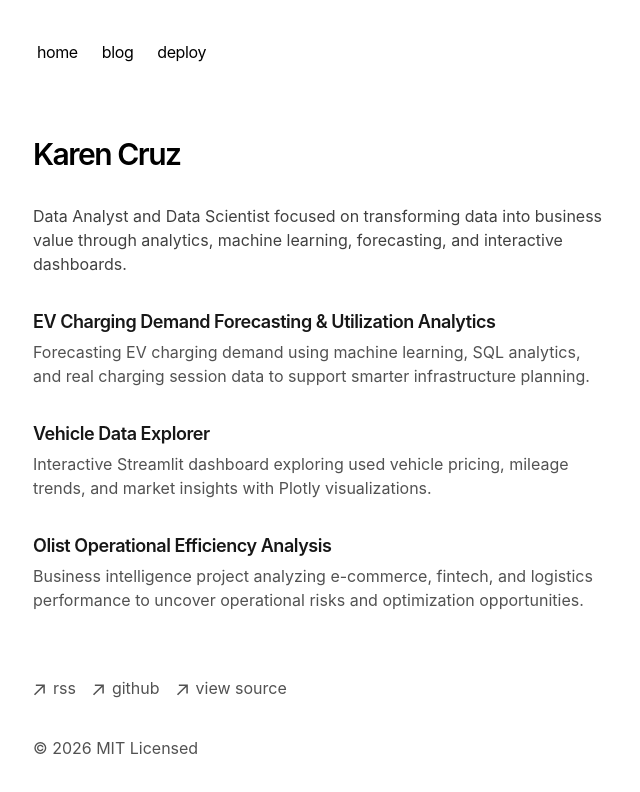
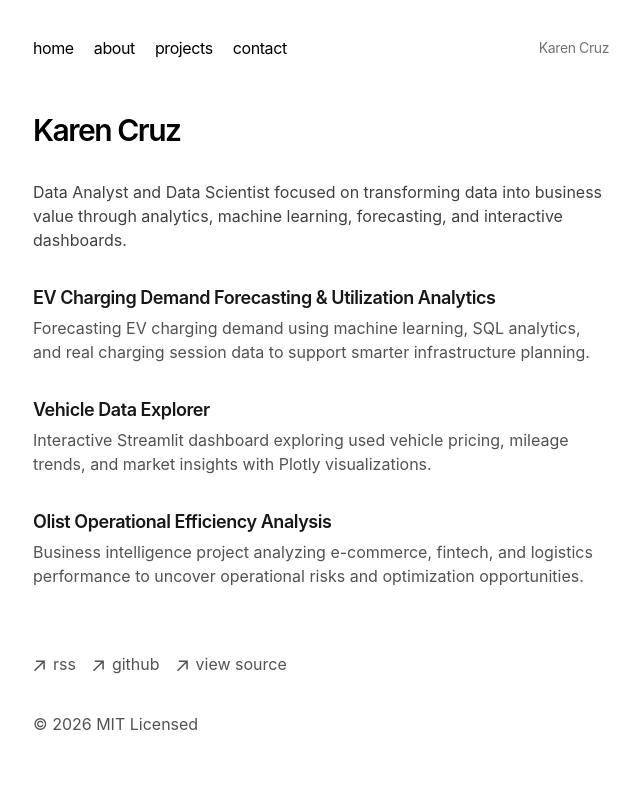
Before and after one commit to Kcruz4/portfolio-starter-kit, a Next.js app: page / in a window 1280 px wide. Shown: the top 792 px of the page, without its empty margins (319-959 px from the left). Built offline with nearby package versions, Linux system fonts and the light colour scheme.

Commit message:
Refactor Navbar component and update nav items

```diff
--- a/app/components/nav.tsx
+++ b/app/components/nav.tsx
@@ -4,34 +4,36 @@ const navItems = {
   '/': {
     name: 'home',
   },
-  '/blog': {
-    name: 'blog',
+  '/#about': {
+    name: 'about',
   },
-  'https://vercel.com/templates/next.js/portfolio-starter-kit': {
-    name: 'deploy',
+  '/#projects': {
+    name: 'projects',
+  },
+  '/#contact': {
+    name: 'contact',
   },
 }
 
 export function Navbar() {
   return (
-    <aside className="-ml-[8px] mb-16 tracking-tight">
-      <div className="lg:sticky lg:top-20">
-        <nav
-          className="flex flex-row items-start relative px-0 pb-0 fade md:overflow-auto scroll-pr-6 md:relative"
-          id="nav"
-        >
-          <div className="flex flex-row space-x-0 pr-10">
-            {Object.entries(navItems).map(([path, { name }]) => {
-              return (
+    <aside className="-ml-[8px] mb-12 tracking-tight">
+      <div className="lg:sticky lg:top-8">
+        <nav className="flex flex-row items-center justify-between">
+          <div className="flex flex-row space-x-1">
+            {Object.entries(navItems).map(([path, { name }]) => (
               <Link
                 key={path}
                 href={path}
-                  className="transition-all hover:text-neutral-800 dark:hover:text-neutral-200 flex align-middle relative py-1 px-2 m-1"
+                className="transition-all hover:text-neutral-800 dark:hover:text-neutral-200 py-1 px-2"
               >
                 {name}
               </Link>
-              )
-            })}
+            ))}
+          </div>
+
+          <div className="text-sm text-neutral-500">
+            Karen Cruz
           </div>
         </nav>
       </div>
```
Lines whose indentation alone changed are shown as unchanged.
